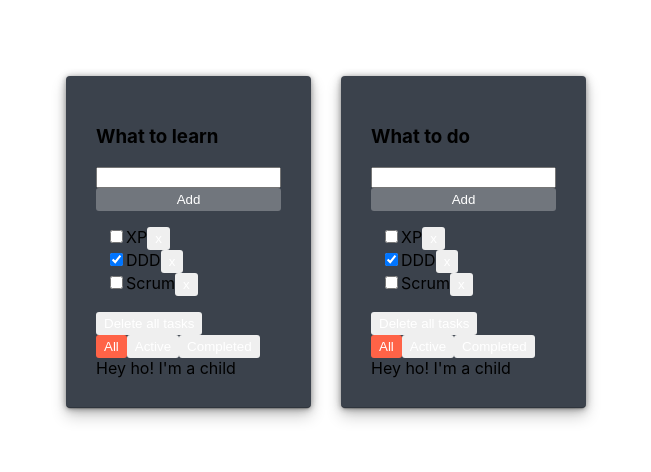
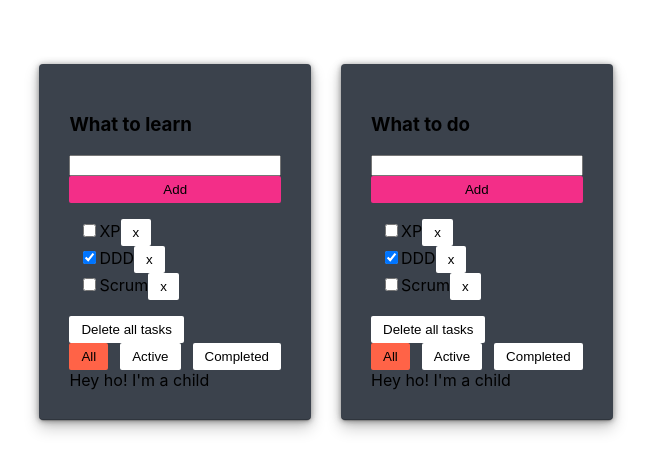
Before and after one commit to dariametelitsa/todolist, a React (Create React App) app: page / in a window 1280 px wide. Shown: the part 158-630 px from the top of the page, without its empty margins (314-965 px from the left). Built offline with nearby package versions, Linux system fonts and the light colour scheme.

Commit message:
scss variables set up

```diff
--- a/src/components/button/Button.module.scss
+++ b/src/components/button/Button.module.scss
@@ -1,14 +1,22 @@
 @use '../../styles/colors' as v;
 
 .button {
-  padding: 4px 8px;
+  padding: 6px 12px;
   border: none;
-  border-radius: 3px;
+  border-radius: 2px;
   //background-color: $active;
-  background-color: v.$active;
-  color: white;
+  background-color: white;
+  color: v.$textColor;
+
+  & + button {
+    margin-left: 12px;
+  }
 }
 
 .active {
   background-color: tomato;
 }
+
+.accent {
+  background-color: v.$accent;
+}
--- a/src/components/button/Button.tsx
+++ b/src/components/button/Button.tsx
@@ -7,21 +7,14 @@ type ButtonPropsType = {
     className?: string;
     isDisabled?: boolean;
     active?: boolean;
+    accent?:boolean
 } & ButtonHTMLAttributes<HTMLButtonElement>;
-export const Button: React.FC<ButtonPropsType> = ({title, callBack, isDisabled, active, ...restProps}: ButtonPropsType) => {
+export const Button: React.FC<ButtonPropsType> = ({title, callBack, isDisabled, active, accent, ...restProps}: ButtonPropsType) => {
 
-    // const finalClassName = s.button
-    //     + (disabled
-    //         ? ' ' + s.disabled
-    //         : color === 'red'
-    //             ? ' ' + s.red
-    //             : color === 'secondary'
-    //                 ? ' ' + s.secondary
-    //                 : ' ' + s.default);
-
-    // const finalClassName = s.button + ' ' + s.red;
-    // const finalClassName = `${s.button} ${s.red}`;
-    const finalClassName = `${s.button} ${active ? s.active : ''}`;
+    const finalClassName = `
+    ${s.button}
+    ${active ? s.active : ''}
+    ${accent ? s.accent : ''}`;
 
     const onClickHandler = () => {
         callBack();
--- a/src/components/todolist/Todolist.tsx
+++ b/src/components/todolist/Todolist.tsx
@@ -96,7 +96,7 @@ const Todolist: React.FC<TodolistPropsType> = ({
                        title={TaskTitle}
                        onKeyDown={onKeyDownHandler}
                        className={taskInputError ? 'taskInputError' : ''}/>
-                <Button title={'Add'} callBack={onClickAddTaskHandler} isDisabled={!ifTaskCanAdded}></Button>
+                <Button title={'Add'} callBack={onClickAddTaskHandler} isDisabled={!ifTaskCanAdded} accent></Button>
 
                 {isTitleToLong && <div>Too long</div>}
                 {taskInputError && <div className={'taskInputErrorMessage'}>{taskInputError}</div>}
--- a/src/styles/colors.scss
+++ b/src/styles/colors.scss
@@ -1 +1,2 @@
-$active: f32e88;
+$accent: #f32e88;
+$textColor: black;
```
